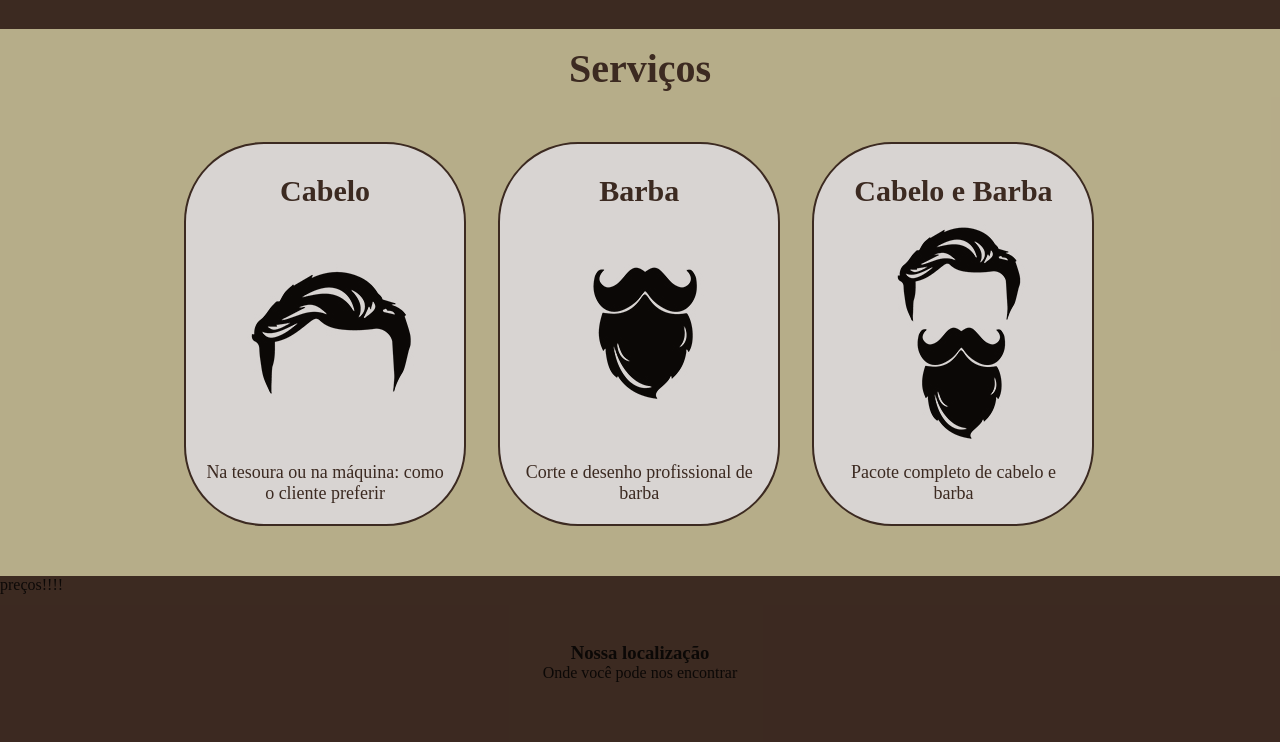
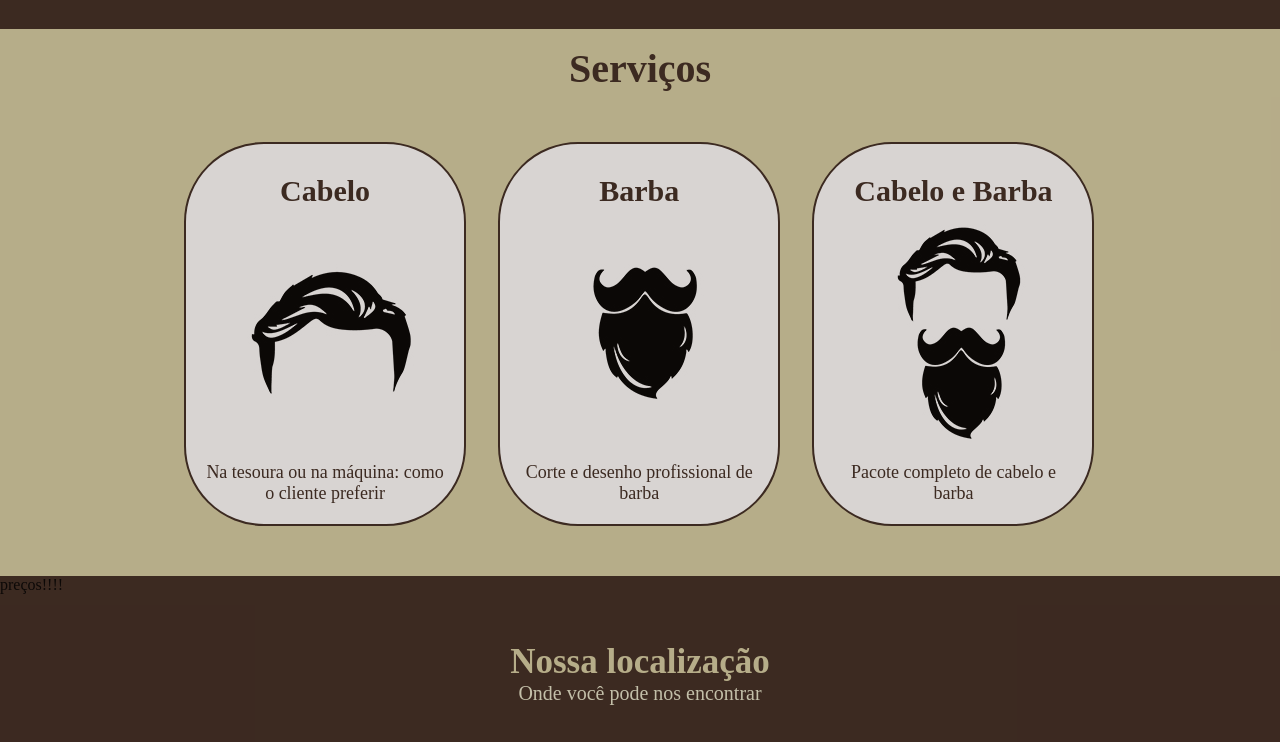
Before and after one commit to nandaconte/barber_shop_senac, a plain HTML site: page barbearia senac/index.html in a window 1280 px wide. Shown: the part 1428-2170 px from the top of the page. Drawn offline with Linux system fonts and the light colour scheme; files whose address does not match are found by name.

Commit message:
atualização localização

```diff
--- a/barbearia senac/css/style.css
+++ b/barbearia senac/css/style.css
@@ -206,6 +206,8 @@ body {
 /* Localização */
 .maintitle{
     text-align: center;
+    color: #D5CEA3;
+    font-size: 35px;
 }
 .map-conteudo{
     width: 940px;
@@ -218,4 +220,6 @@ body {
 .map p{
     margin:0 0 2em 0;
     text-align:center;
+    color: #E5E5CB;
+    font-size: 20px;
 }
```
